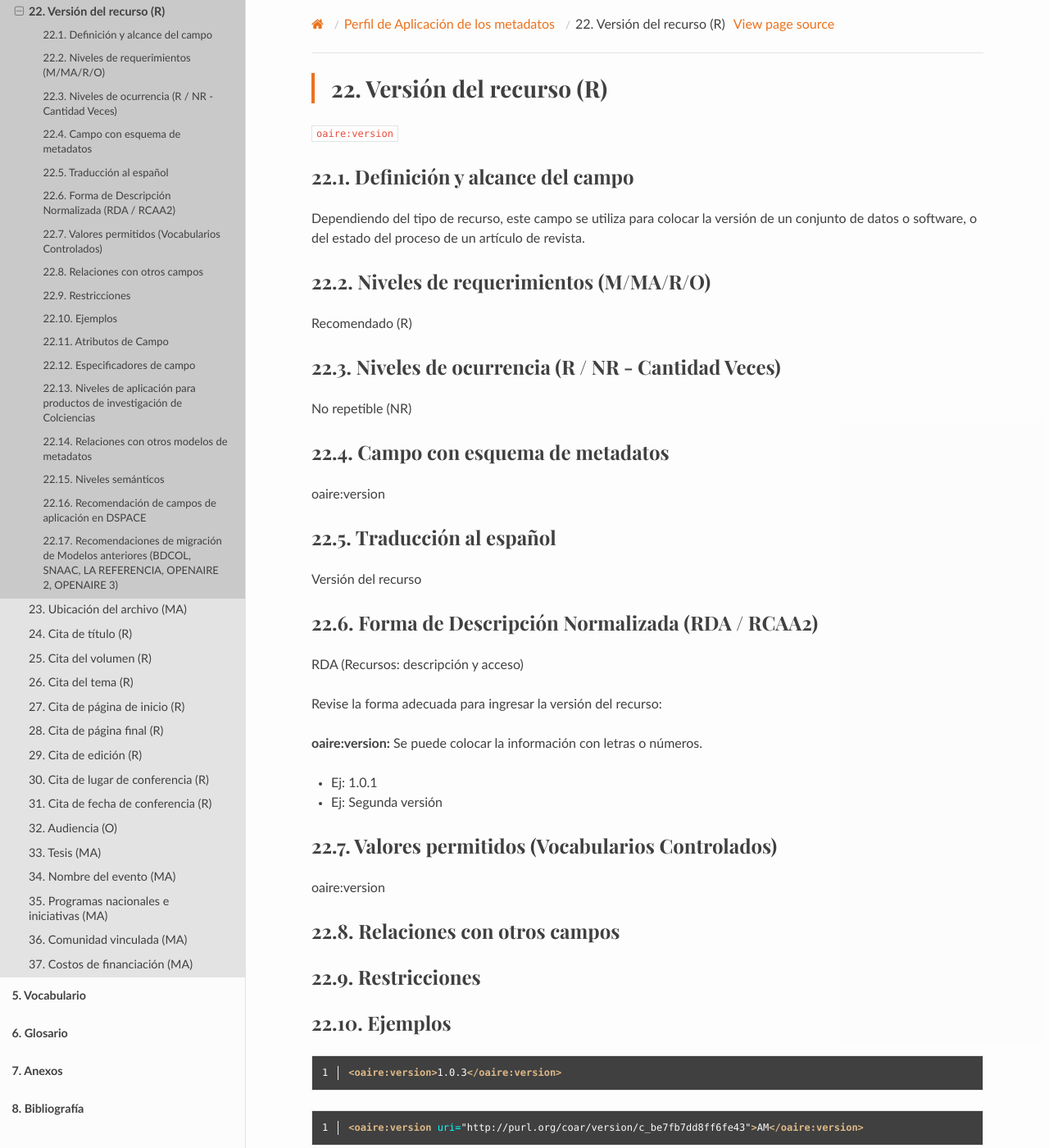
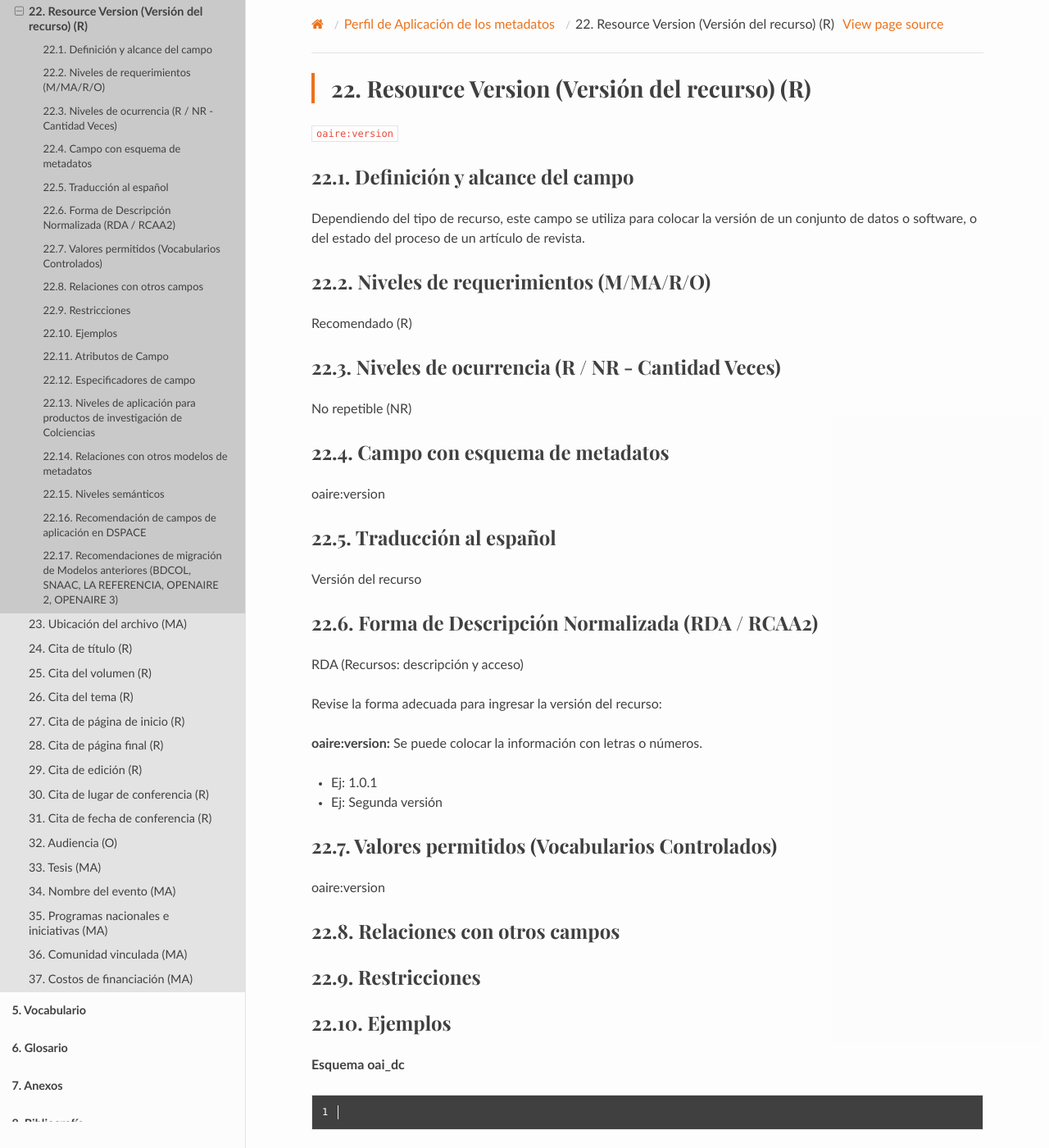
Before and after one commit to rcic/openaire4, a Sphinx documentation site: the page built from docs/field_resourceversion.rst, in a window 1280 px wide and 1400 px high. Shown: the whole window at 82% size. Built offline with Sphinx 7.4.7 and the Read the Docs theme 2.0.0, drawn with Linux system fonts in a browser that asks for light colours; some web fonts are replaced; a script that is not in the unit is left out; some of the changed text lies outside the part shown.

Commit message:
actualizacion

```diff
--- a/docs/field_resourceversion.rst
+++ b/docs/field_resourceversion.rst
@@ -1,7 +1,7 @@
 .. _aire:version:
 
-Versión del recurso (R)
-=======================
+Resource Version (Versión del recurso) (R)
+==========================================
 
 ``oaire:version``
 
@@ -49,6 +49,28 @@
 
 Ejemplos
 --------
+
+**Esquema oai_dc**
+
+.. code-block:: xml
+   :linenos:
+
+**Esquema DataCite**
+
+.. code-block:: xml
+   :linenos:
+
+
+**Esquema xoai**
+
+.. code-block:: xml
+   :linenos:
+
+**Esquema xoai**
+
+.. code-block:: xml
+   :linenos:
+
 
 .. code-block:: xml
    :linenos:
```
